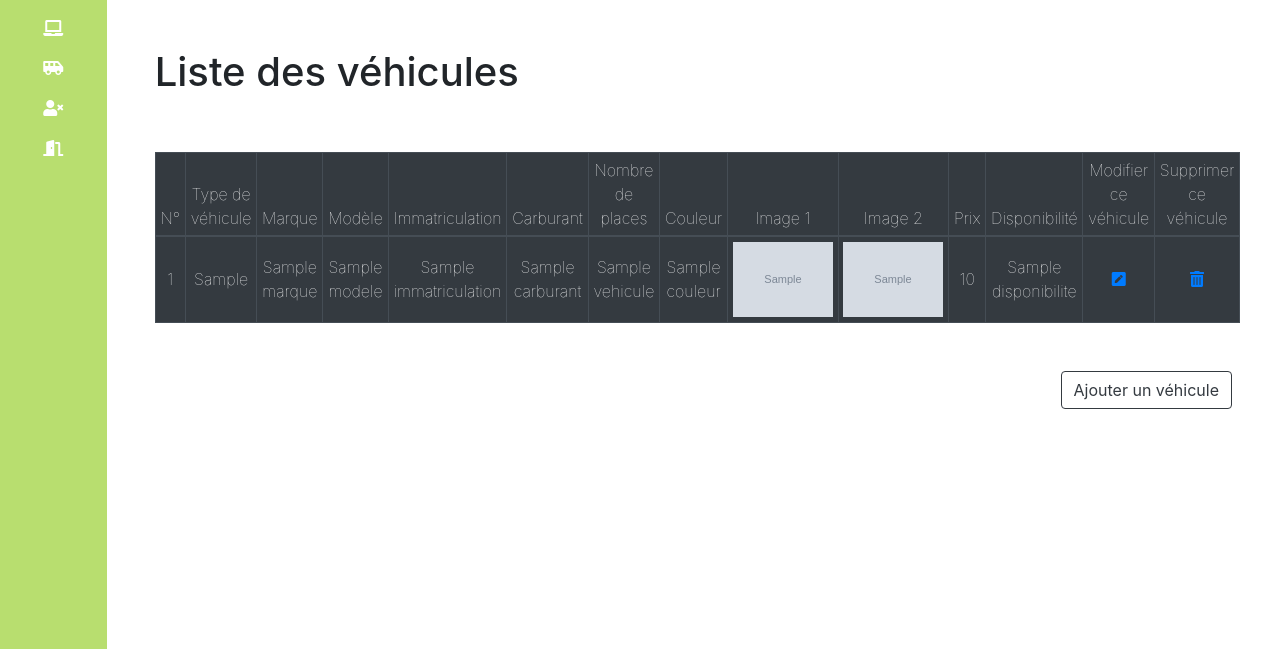
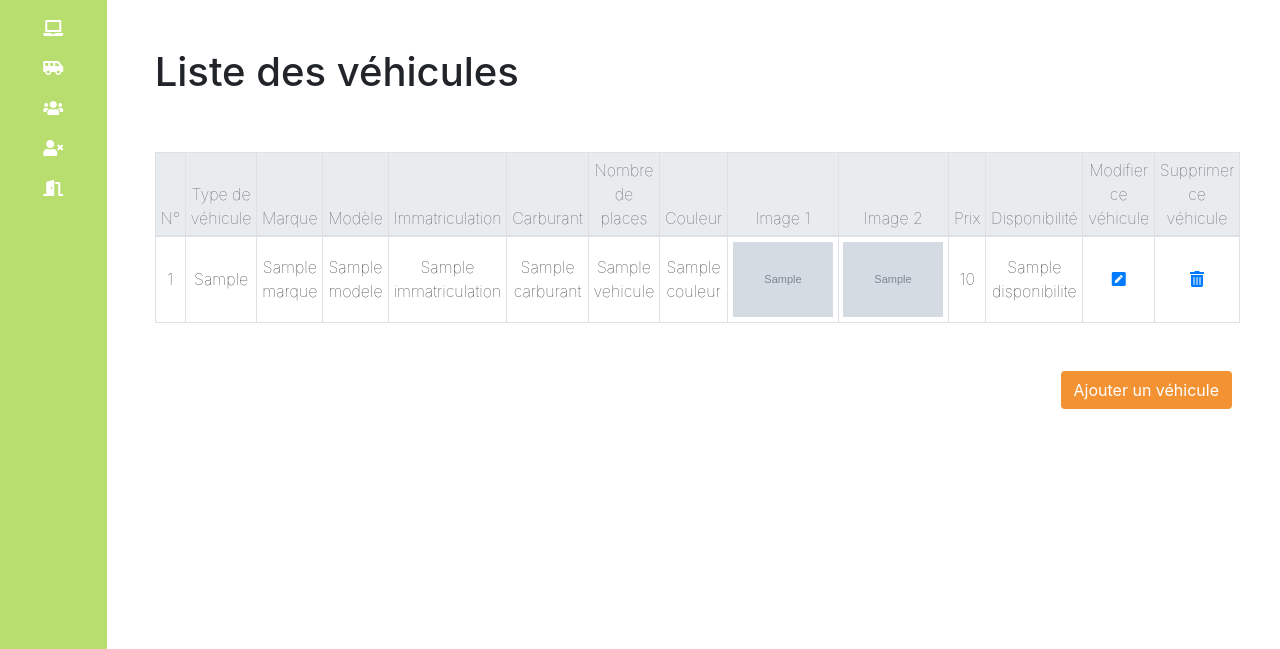
Before and after one commit to colinos10/horiza, a Symfony app: template templates/admin/vehicules.html.twig in a window 1280 px wide. Shown: the part 78-727 px from the top of the page. Run offline with Twig, Linux system fonts and the light colour scheme; the template is opened without the code that fills it: most values are stand-ins (such as "Sample title", 1, 10 or a date in 2020); grey boxes marked "Sample" are stand-in pictures; some libraries are stand-ins or nearby versions.

Commit message:
màj css espace admin

```diff
--- a/public/css/styleAdmin.css
+++ b/public/css/styleAdmin.css
@@ -16,6 +16,11 @@
 
 * {
     font-weight: lighter;
+}
+
+.conteneur{
+    display: flex;
+    justify-content: space-evenly;
 }
 
 /* ******************** NAV ******************** */
--- a/templates/admin/index.html.twig
+++ b/templates/admin/index.html.twig
@@ -4,7 +4,7 @@
 
 {% block body %}
 
-    <div class="row text-center">
+    <div class="row text-center conteneur">
 
         <button onclick="location.href = 'admin/users'" type="button" class="btn" style="background-color: #F39233; color:white;">Gestion des utilisateurs</button>
 
--- a/templates/admin/userForm.html.twig
+++ b/templates/admin/userForm.html.twig
@@ -4,7 +4,7 @@
 
 {% block body %}
 
-    <h1>Formulaire - utilisateur</h1>
+    <h1>Mettre à jour le compte d'un utilisateur</h1>
 
     <div>
         {{ form_start(userForm) }}
--- a/templates/admin/users.html.twig
+++ b/templates/admin/users.html.twig
@@ -6,8 +6,8 @@
 
 <h1 class="pb-5">Liste des utilisateurs</h1>
 
-<table class="table table-bordered table-dark text-center table-hover table-sm">
-    <thead>
+<table class="table table-bordered text-center table-hover table-sm">
+    <thead class="thead-light">
         <tr>
             <th>N°</th>
             <th>Email</th>
@@ -53,4 +53,6 @@
         {% endfor %}
     </tbody>
 </table>
+
+
 {% endblock %}
--- a/templates/admin/vehiculeForm.html.twig
+++ b/templates/admin/vehiculeForm.html.twig
@@ -4,7 +4,7 @@
 
 {% block body %}
 
-    <h1>Formulaire - Véhicule</h1>
+    <h1>Ajouter un véhicule</h1>
 
     <div>
         {{ form_start(vehiculeForm) }}
--- a/templates/admin/vehicules.html.twig
+++ b/templates/admin/vehicules.html.twig
@@ -9,8 +9,8 @@
 
     <h1 class="pb-5">Liste des véhicules</h1>
 
-    <table class="table table-bordered table-dark text-center table-hover table-sm">
-        <thead>
+    <table class="table table-bordered text-center table-hover table-sm">
+        <thead class="thead-light">
             <tr>
                 <th>N°</th>
                 <th>Type de véhicule</th>
@@ -55,7 +55,7 @@
     </table>
 
     <div class="text-right my-5">
-        <a href="{{ path('admin_vehicules_create') }}" class="btn btn-outline-dark">Ajouter un véhicule</a>
+        <a href="{{ path('admin_vehicules_create') }}" class="btn" style="background-color: #F39233; color:white;">Ajouter un véhicule</a>
     </div>
 
 </div>
--- a/templates/baseAdmin.html.twig
+++ b/templates/baseAdmin.html.twig
@@ -30,13 +30,11 @@
             <div class="row">
                 <nav class="col-1" style="background-color: #B8DE6F;">
                     <ul>
-                        <a href="{{ path('admin') }}" title="accueil administrateur"><li><i class="fas fa-laptop"></i></li></a>
-                        <a href="{{ path('admin_vehicules') }}" title="vehicules"><li><i class="fas fa-shuttle-van"></i></li></a>
-                        {% if is_granted('ROLE_SUPER_ADMIN') %}
+                            <a href="{{ path('admin') }}" title="accueil administrateur"><li><i class="fas fa-laptop"></i></li></a>
+                            <a href="{{ path('admin_vehicules') }}" title="vehicules"><li><i class="fas fa-shuttle-van"></i></li></a>
                             <a href="{{ path('admin_users') }}" title="utilisateurs"><li><i class="fas fa-users"></i></li></a>
-                        {% endif %}
-                        <a href="{{ path('app_login') }}" title="déconnexion"><li><i class="fas fa-user-times"></i></li></a>
-                        <a href="{{ path('home') }}" title="accueil du site"><li><i class="fas fa-door-open"></i></li></a>
+                            <a href="{{ path('app_login') }}" title="déconnexion"><li><i class="fas fa-user-times"></i></li></a>
+                            <a href="{{ path('home') }}" title="accueil du site"><li><i class="fas fa-door-open"></i></li></a>
                     </ul>
                 </nav>
                 <div class="col-11 p-5">
```
